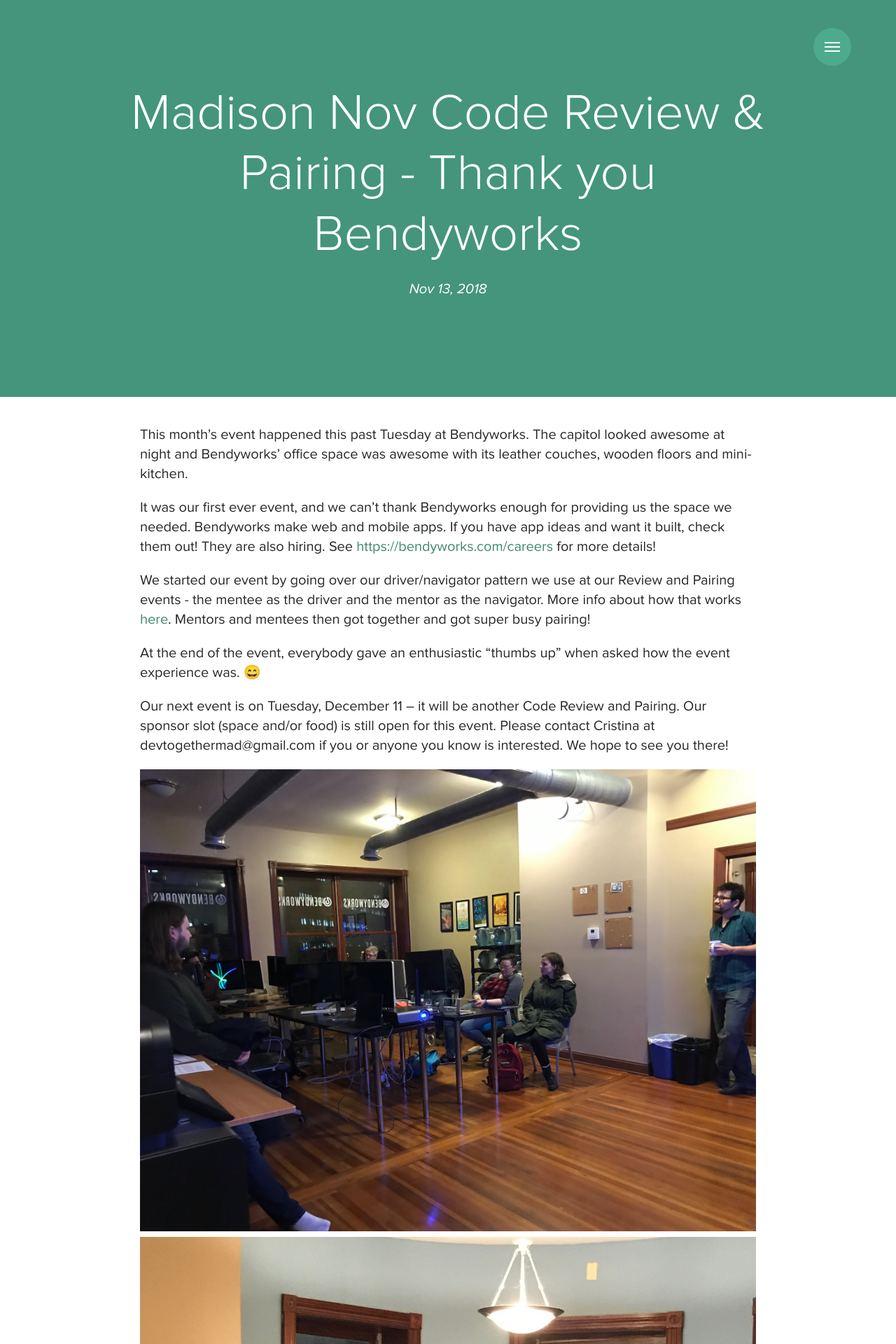
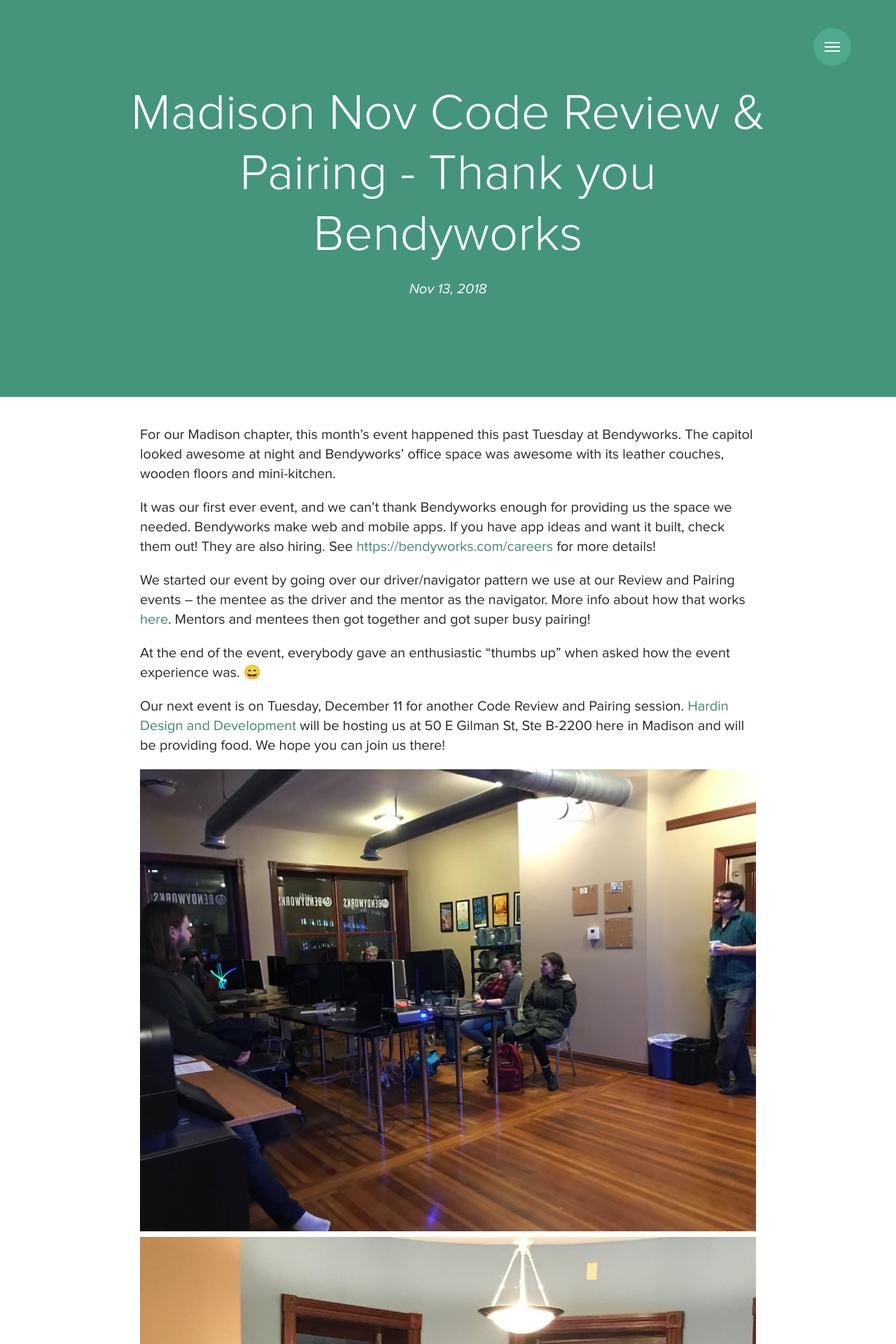
Before and after one commit to mercedesb/dev-together, a Jekyll site: the page built from docs/_posts/2018-11-13-madison-nov-event-recap.md, in a window 1280 px wide. Shown: the top 1920 px of the page at 70% size. Built offline with Jekyll 4.4.1, drawn with Linux system fonts in a browser that asks for light colours.

Commit message:
updated with Dec sponsor info as well as some wording

```diff
--- a/docs/_posts/2018-11-13-madison-nov-event-recap.md
+++ b/docs/_posts/2018-11-13-madison-nov-event-recap.md
@@ -7,15 +7,15 @@
 categories: event recap
 ---
 
-This month’s event happened this past Tuesday at Bendyworks. The capitol looked awesome at night and Bendyworks' office space was awesome with its leather couches, wooden floors and mini-kitchen.
+For our Madison chapter, this month’s event happened this past Tuesday at Bendyworks. The capitol looked awesome at night and Bendyworks' office space was awesome with its leather couches, wooden floors and mini-kitchen.
 
 It was our first ever event, and we can't thank Bendyworks enough for providing us the space we needed. Bendyworks make web and mobile apps. If you have app ideas and want it built, check them out! They are also hiring. See [https://bendyworks.com/careers](https://bendyworks.com/careers) for more details!
 
-We started our event by going over our driver/navigator pattern we use at our Review and Pairing events - the mentee as the driver and the mentor as the navigator. More info about how that works [here]({{ '/blog/pairing-driver-navigator' | prepend: site.baseurl }}). Mentors and mentees then got together and got super busy pairing!
+We started our event by going over our driver/navigator pattern we use at our Review and Pairing events -- the mentee as the driver and the mentor as the navigator. More info about how that works [here]({{ '/blog/pairing-driver-navigator' | prepend: site.baseurl }}). Mentors and mentees then got together and got super busy pairing!
 
 At the end of the event, everybody gave an enthusiastic "thumbs up" when asked how the event experience was. 😄
 
-Our next event is on Tuesday, December 11 -- it will be another Code Review and Pairing. Our sponsor slot (space and/or food) is still open for this event. Please contact Cristina at devtogethermad@gmail.com if you or anyone you know is interested. We hope to see you there!
+Our next event is on Tuesday, December 11 for another Code Review and Pairing session. [Hardin Design and Development](http://www.hardindd.com/) will be hosting us at 50 E Gilman St, Ste B-2200 here in Madison and will be providing food. We hope you can join us there!
 
 ![Pairing]({{ '/assets/images/events/nov132018/mad/Nov13_Pairing1.jpg' | prepend: site.baseurl }})
 ![Pairing]({{ '/assets/images/events/nov132018/mad/Nov13_Pairing2.jpg' | prepend: site.baseurl }})
```
